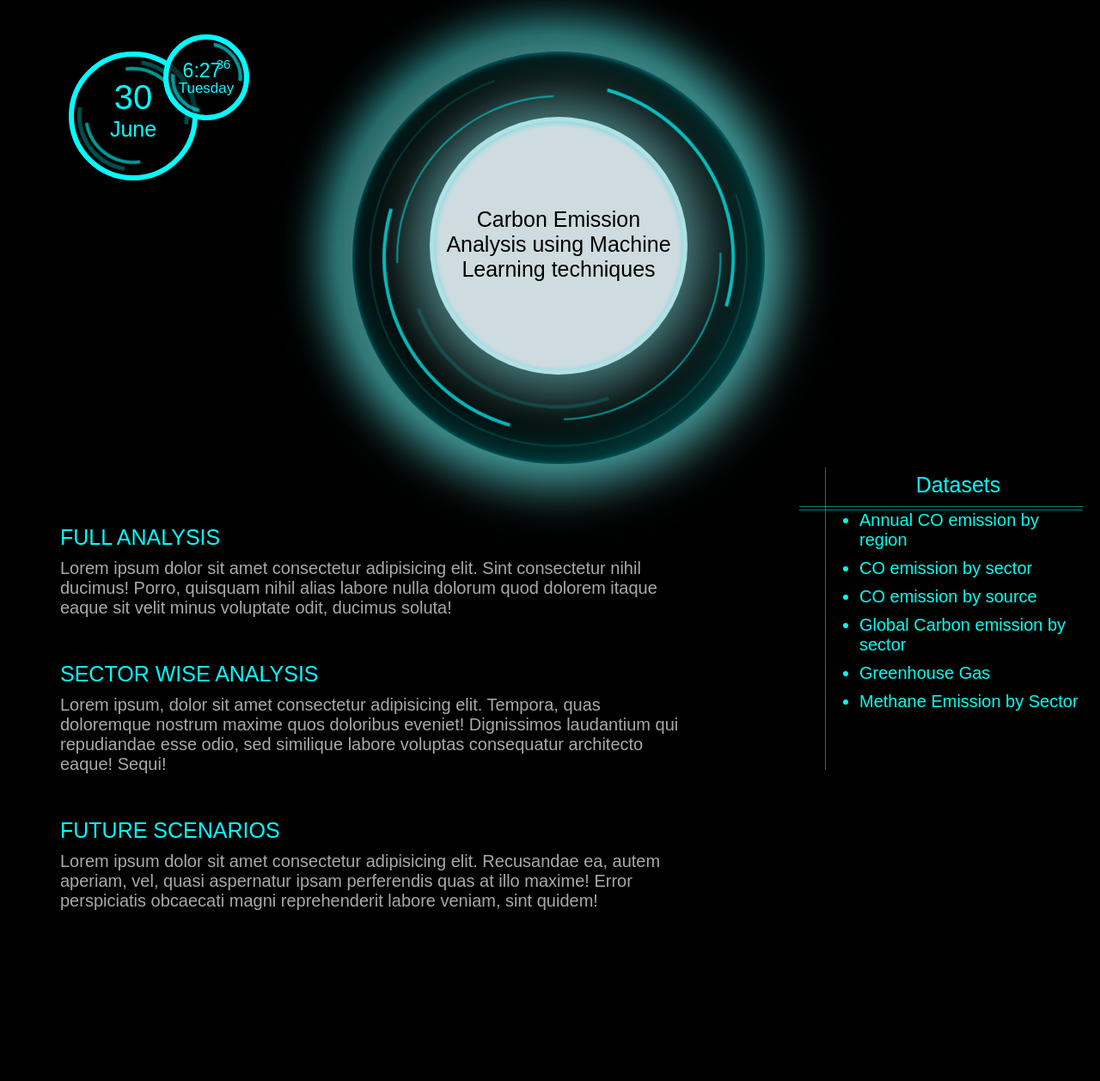
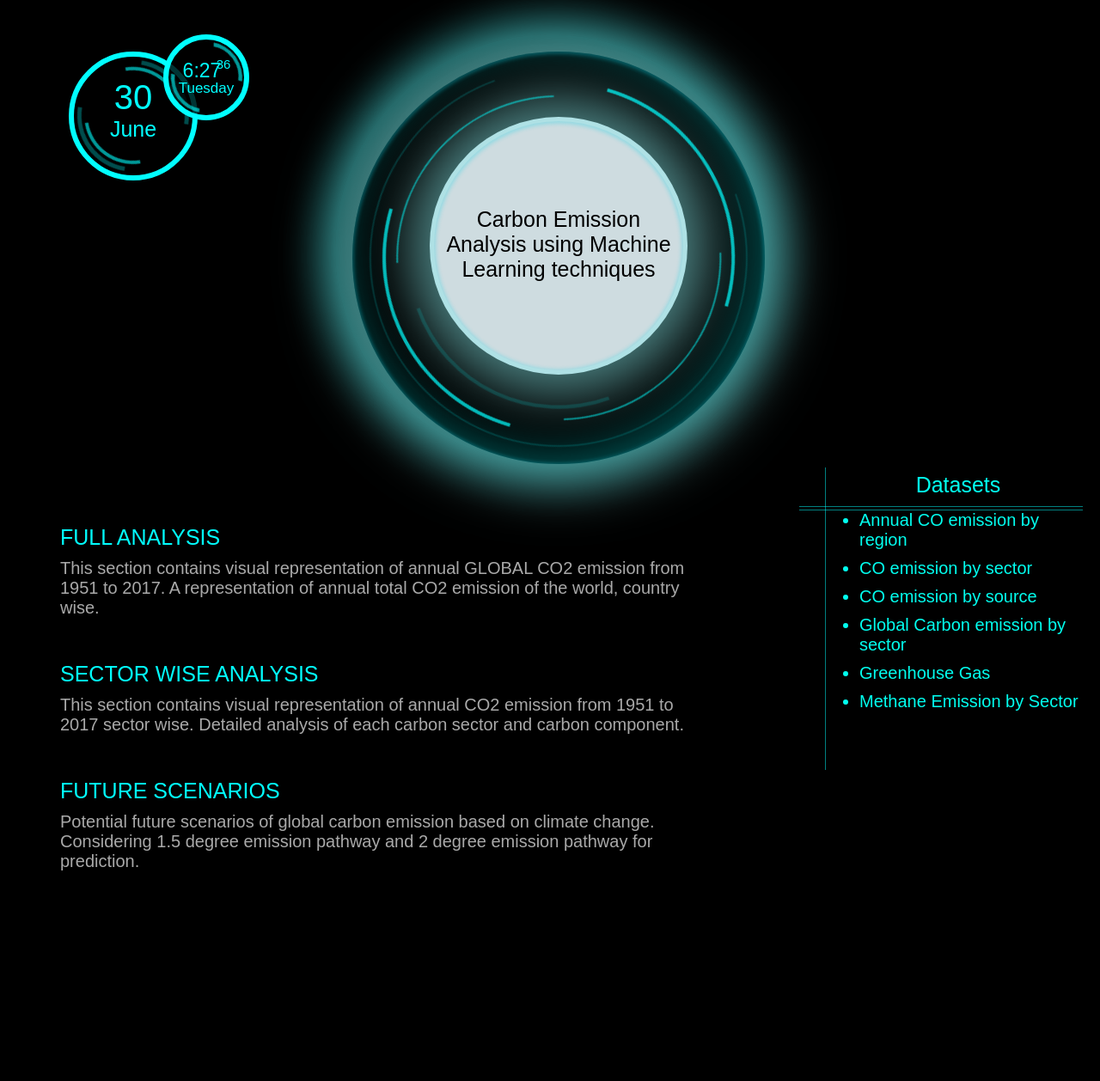
Before and after one commit to dishantsethi/CarbonEmission, a Django app: page / in a window 1280 px wide. Shown: the top 1258 px of the page at 86% size. Run offline with Django 3.2, Linux system fonts and the light colour scheme; some libraries are stand-ins or nearby versions.

Commit message:
final changes

```diff
--- a/project/templates/file.html
+++ b/project/templates/file.html
@@ -81,14 +81,14 @@
                 <div>
                     <h5 onclick="url_full()" title="Click here"> FULL ANALYSIS </h5>
                     <!-- <p>FULL ANALYSIS</p> -->
-                    <p style="color:darkgray ; font-family: Arial, Helvetica, sans-serif;">Lorem ipsum dolor sit amet consectetur adipisicing elit. Sint consectetur nihil ducimus! Porro, quisquam nihil alias labore nulla dolorum quod dolorem itaque eaque sit velit minus voluptate odit, ducimus soluta!</p>
+                    <p style="color:darkgray ; font-family: Arial, Helvetica, sans-serif;">This section contains visual representation of annual GLOBAL CO2 emission from 1951 to 2017. A representation of annual total CO2 emission of the world, country wise.</p>
                 </div>
             </section>
 
             <section class="margin">
                 <div>
                     <h5 onclick="url_sector()" title="Click here">SECTOR WISE ANALYSIS</h5>
-                    <p style="color:darkgray ; font-family: Arial, Helvetica, sans-serif;">Lorem ipsum, dolor sit amet consectetur adipisicing elit. Tempora, quas doloremque nostrum maxime quos doloribus eveniet! Dignissimos laudantium qui repudiandae esse odio, sed similique labore voluptas consequatur architecto eaque! Sequi!</p>
+                    <p style="color:darkgray ; font-family: Arial, Helvetica, sans-serif;">This section contains visual representation of annual CO2 emission from 1951 to 2017 sector wise. Detailed analysis of each carbon sector and carbon component.</p>
                 </div>
             </section>
 
@@ -96,7 +96,7 @@
                 <div>
 
                     <h5 onclick="url_pred()" title="Click here">FUTURE SCENARIOS</h5>
-                    <p style="color:darkgray ; font-family: Arial, Helvetica, sans-serif;">Lorem ipsum dolor sit amet consectetur adipisicing elit. Recusandae ea, autem aperiam, vel, quasi aspernatur ipsam perferendis quas at illo maxime! Error perspiciatis obcaecati magni reprehenderit labore veniam, sint quidem!</p>
+                    <p style="color:darkgray ; font-family: Arial, Helvetica, sans-serif;">Potential future scenarios of global carbon emission based on climate change. Considering 1.5 degree emission pathway and 2 degree emission pathway for prediction.</p>
                 </div>
             </section>
 
```
Also changed, not shown: 1 other file.
